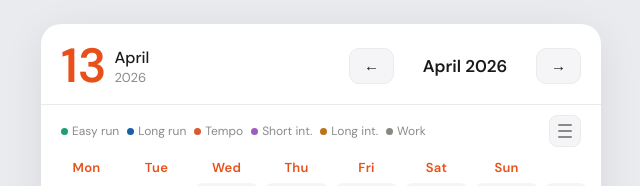
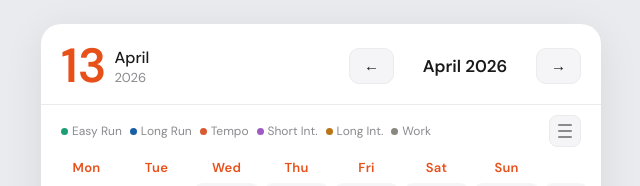
Before and after one commit to NordicContentService/RunWeek, a plain HTML site: page index.html in a window 1280 px wide. Shown: the top 186 px of the page, 319-959 px from the left. Drawn offline with Linux system fonts and the light colour scheme.

Commit message:
capital letters in beg of all words

```diff
--- a/index.html
+++ b/index.html
@@ -743,11 +743,11 @@ const STORAGE_KEY = 'rwp7';
 
 const ACTIVITIES = [
   { value: '', label: '—', color: 'transparent', hasKm: false },
-  { value: 'easy', label: 'Easy run', color: '#1D9E75', hasKm: true },
-  { value: 'long', label: 'Long run', color: '#185FA5', hasKm: true },
+  { value: 'easy', label: 'Easy Run', color: '#1D9E75', hasKm: true },
+  { value: 'long', label: 'Long Run', color: '#185FA5', hasKm: true },
   { value: 'tempo', label: 'Tempo', color: '#D85A30', hasKm: true },
-  { value: 'short_int', label: 'Short int.', color: '#9F5CC0', hasKm: true },
-  { value: 'long_int', label: 'Long int.', color: '#BA7517', hasKm: true },
+  { value: 'short_int', label: 'Short Int.', color: '#9F5CC0', hasKm: true },
+  { value: 'long_int', label: 'Long Int.', color: '#BA7517', hasKm: true },
   { value: 'work', label: 'Work', color: '#888780', hasKm: false },
 ];
 const ACT_MAP = Object.fromEntries(ACTIVITIES.map(a => [a.value, a]));
```
